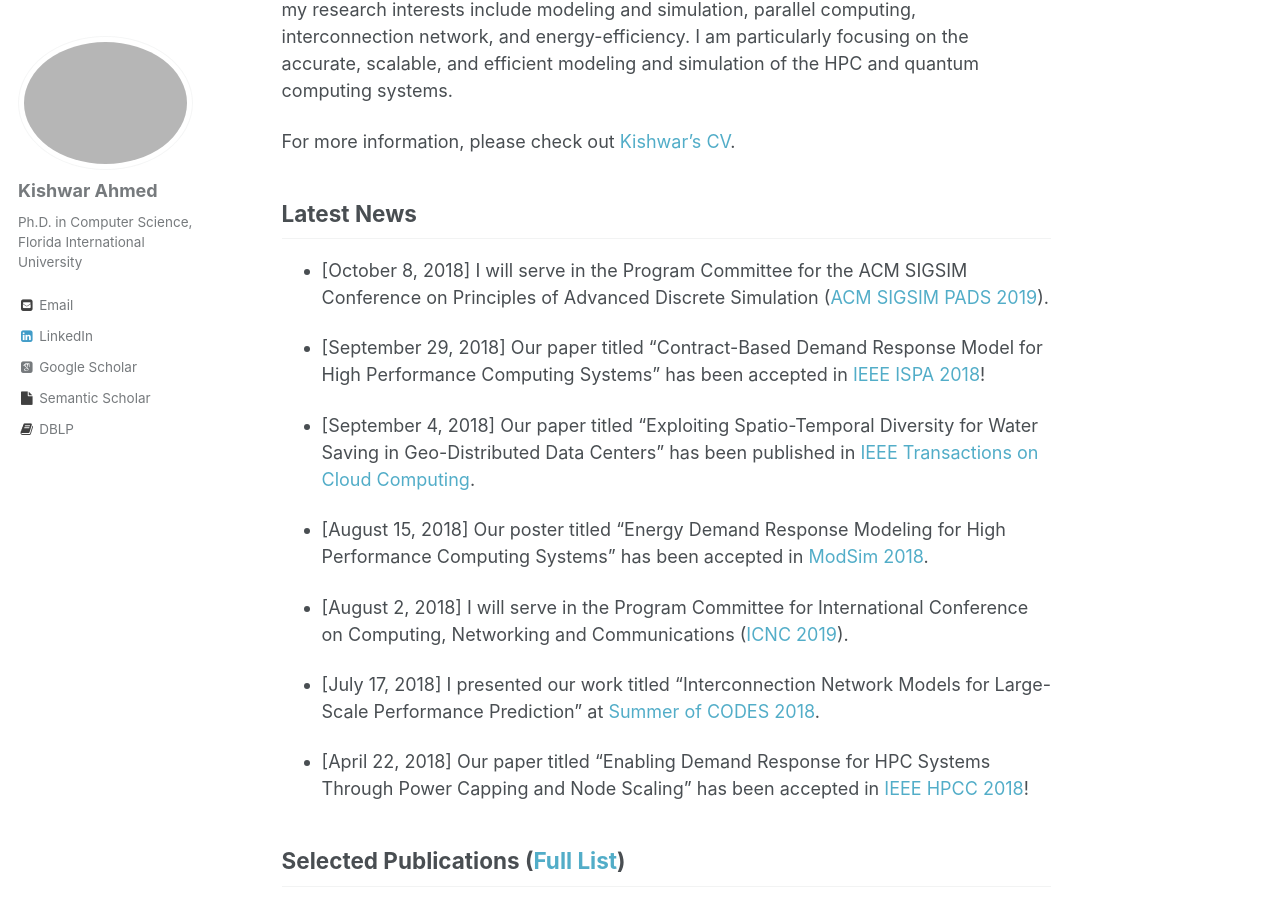
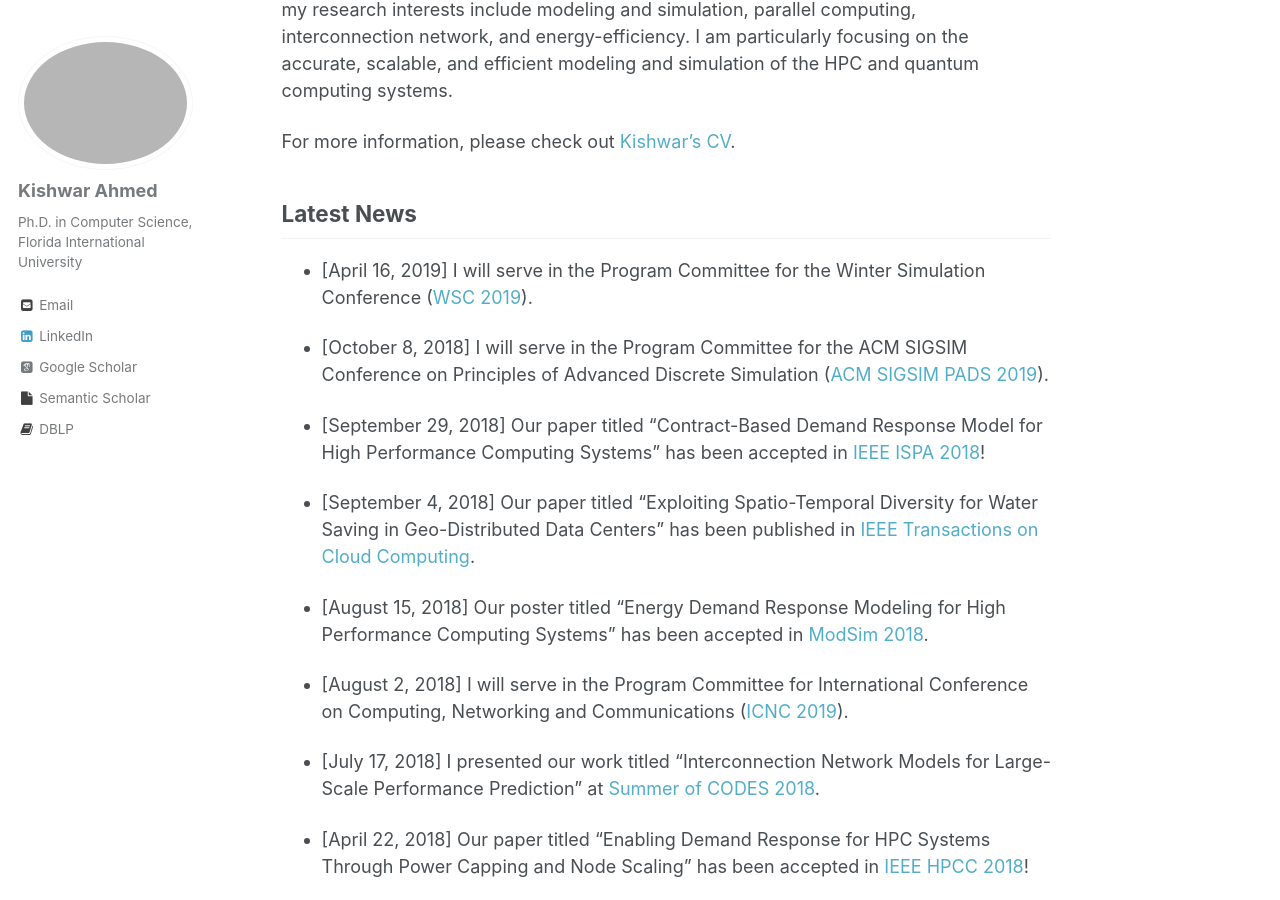
Before and after one commit to kishwarbd/kishwarbd.github.io, a Jekyll site: the page built from _pages/about.md, in a window 1280 px wide and 900 px high, scrolled down 388 px. Built offline with Jekyll 4.4.1, drawn with Linux system fonts in a browser that asks for light colours; some web fonts are replaced.

Commit message:
updates.

```diff
--- a/_pages/about.md
+++ b/_pages/about.md
@@ -24,6 +24,8 @@ For more information, please check out [Kishwar’s CV](https://kishwarbd.github
 
 ## Latest News
 
+* [April 16, 2019] I will serve in the Program Committee for the Winter Simulation Conference ([WSC 2019](http://meetings2.informs.org/wordpress/wsc2019/)).
+
 * [October 8, 2018] I will serve in the Program Committee for the ACM SIGSIM Conference on Principles of Advanced Discrete Simulation ([ACM SIGSIM PADS 2019](https://www.acm-sigsim-pads.org/)).
 
 * [September 29, 2018] Our paper titled “Contract-Based Demand Response Model for High Performance Computing Systems” has been accepted in [IEEE ISPA 2018](http://www.swinflow.org/confs/2018/ispa/)!
```
Also changed, not shown: 2 other files.
